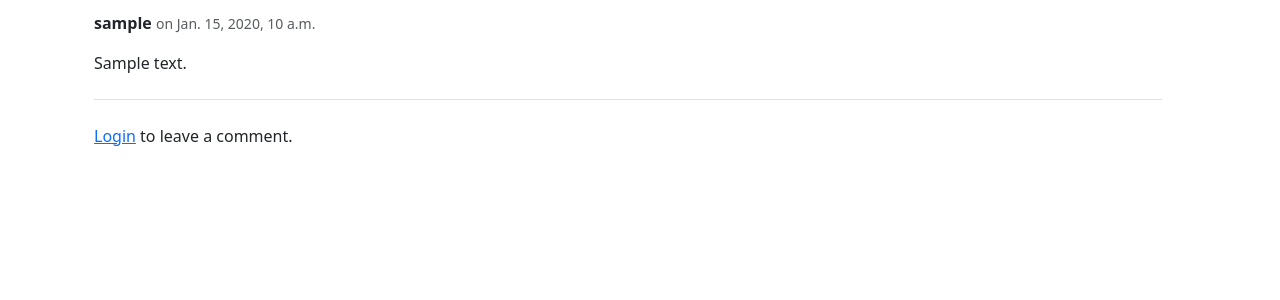
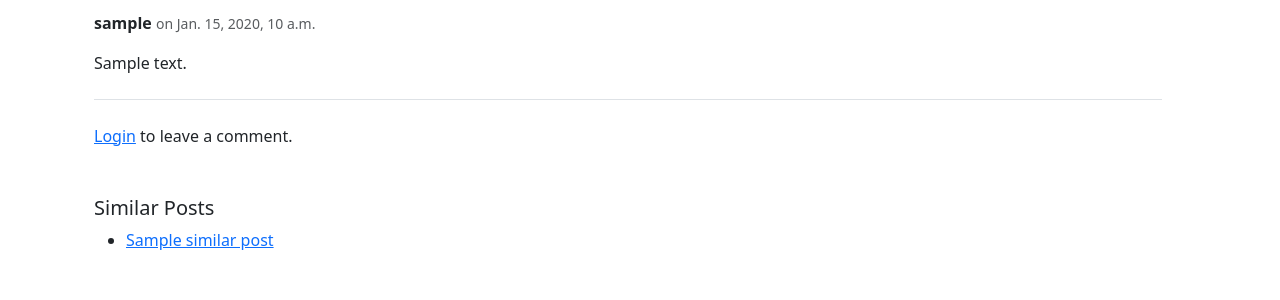
Before and after one commit to abdallah-9a/django, a Django app: template blog/templates/blog/post_details.html in a window 1280 px wide. Shown: the part 462-762 px from the top of the page. Run offline with Django 3.2, Linux system fonts and the light colour scheme; the template is opened without the code that fills it: most values are stand-ins (such as "Sample title", 1, 10 or a date in 2020).

Commit message:
Add recommendational section into post details template if there're similar posts

```diff
--- a/blog/templates/blog/post_details.html
+++ b/blog/templates/blog/post_details.html
@@ -21,7 +21,9 @@
         <ul class="list-inline">
           {% for tag in post.tages.all %}
           <li class="list-inline-item">
-            <a href = "{%url 'posts_with_tags' tag%}"><span class="badge bg-primary">{{ tag }}</span></a>
+            <a href="{%url 'posts_with_tags' tag%}"
+              ><span class="badge bg-primary">{{ tag }}</span></a
+            >
           </li>
           {% endfor %}
         </ul>
@@ -85,6 +87,22 @@
         </p>
         {% endif %}
       </div>
+
+      <!-- Recommendation Section -->
+      <div class="mt-5">
+        {%if similar_posts%}
+        <h5>Similar Posts</h5>
+        <ul>
+          {% for similar_post in similar_posts %}
+          <li>
+            <a href="{% url 'post_details' similar_post.id %}"
+              >{{ similar_post.title }}</a
+            >
+          </li>
+          {% endfor %}
+          {%endif%}
+        </ul>
+      </div>
     </div>
 
     <!-- Right side: image -->
```
